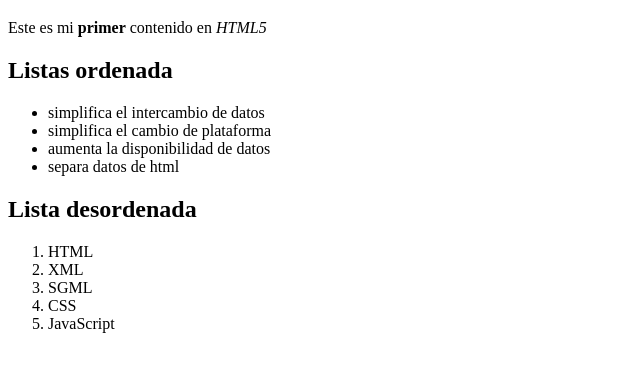
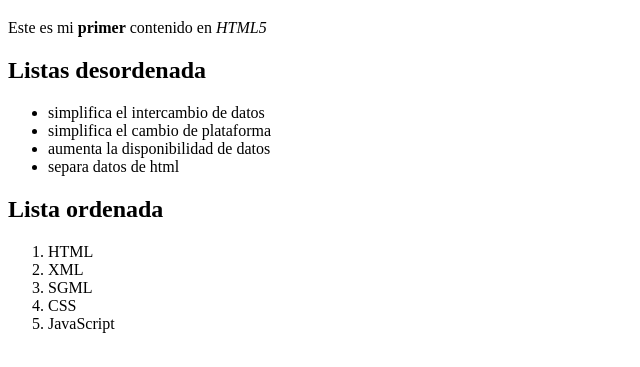
Before and after one commit to MiriamJimenezIesBelen/LLMM, a plain HTML site: page Tema 1/html/ejer1.html in a window 1280 px wide. Shown: the part 61-428 px from the top of the page, without its empty margins (0-640 px from the left). Drawn offline with Linux system fonts and the light colour scheme.

Commit message:
ejer 1 y 2

```diff
--- a/Tema 1/html/ejer1.html
+++ b/Tema 1/html/ejer1.html
@@ -11,7 +11,7 @@
 <body>
     <h1>Hola Mundo</h1>
     <p>Este es mi <b>primer</b> contenido en <i>HTML5</i></p>
-    <h2>Listas ordenada</h2>
+    <h2>Listas desordenada</h2>
     <ul>
         <li>simplifica el intercambio de datos</li>
         <li>simplifica el cambio de plataforma</li>
@@ -19,7 +19,7 @@
         <li>separa datos de html</li>
     </ul>
 
-    <h2>Lista desordenada</h2>
+    <h2>Lista ordenada</h2>
     <ol>
         <li>HTML</li>
         <li>XML</li>
```
